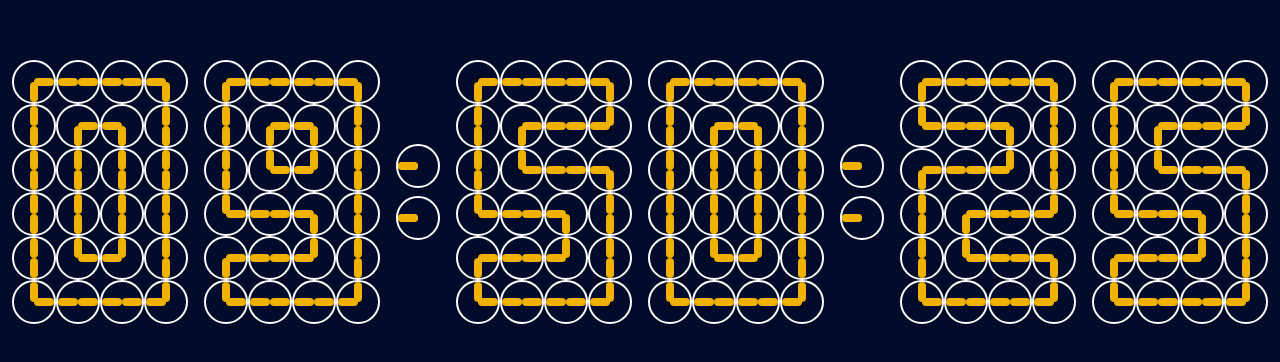
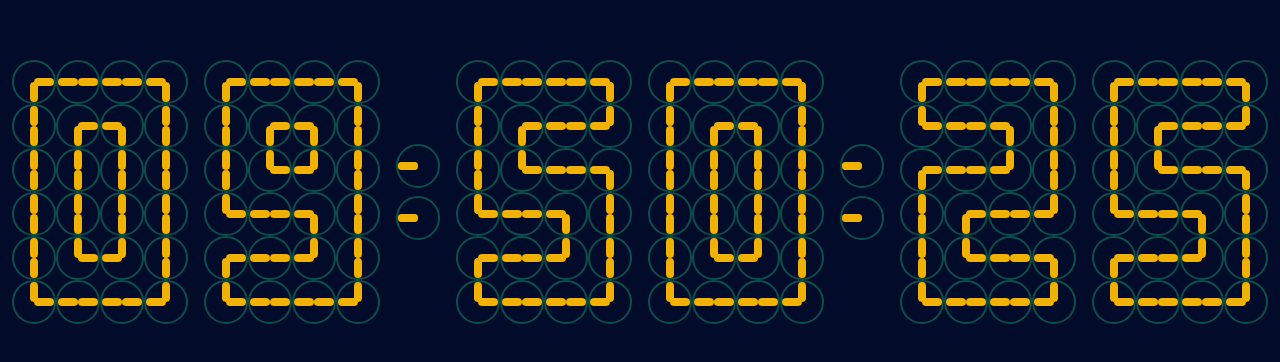
Before and after one commit to miklilad/ana-digi-clock, a React (Vite) app: page / in a window 1280 px wide. Shown: the part 208-570 px from the top of the page. Built offline with nearby package versions, Linux system fonts and the light colour scheme.

Commit message:
Adjust the ClockFace color

```diff
--- a/src/ClockFace.tsx
+++ b/src/ClockFace.tsx
@@ -23,7 +23,7 @@ const getClockFaceTime = (
 export const ClockFace = ({ clockFace }: ClockFaceProps) => {
   const [firstHand, secondHand] = getClockFaceTime(clockFace);
   return (
-    <div className="min-w-11 aspect-square rounded-full border-2 border-white relative">
+    <div className="min-w-11 aspect-square rounded-full border-2 border-teal-900 relative">
       <ClockHand direction={firstHand} />
       <ClockHand direction={secondHand} />
     </div>
```
